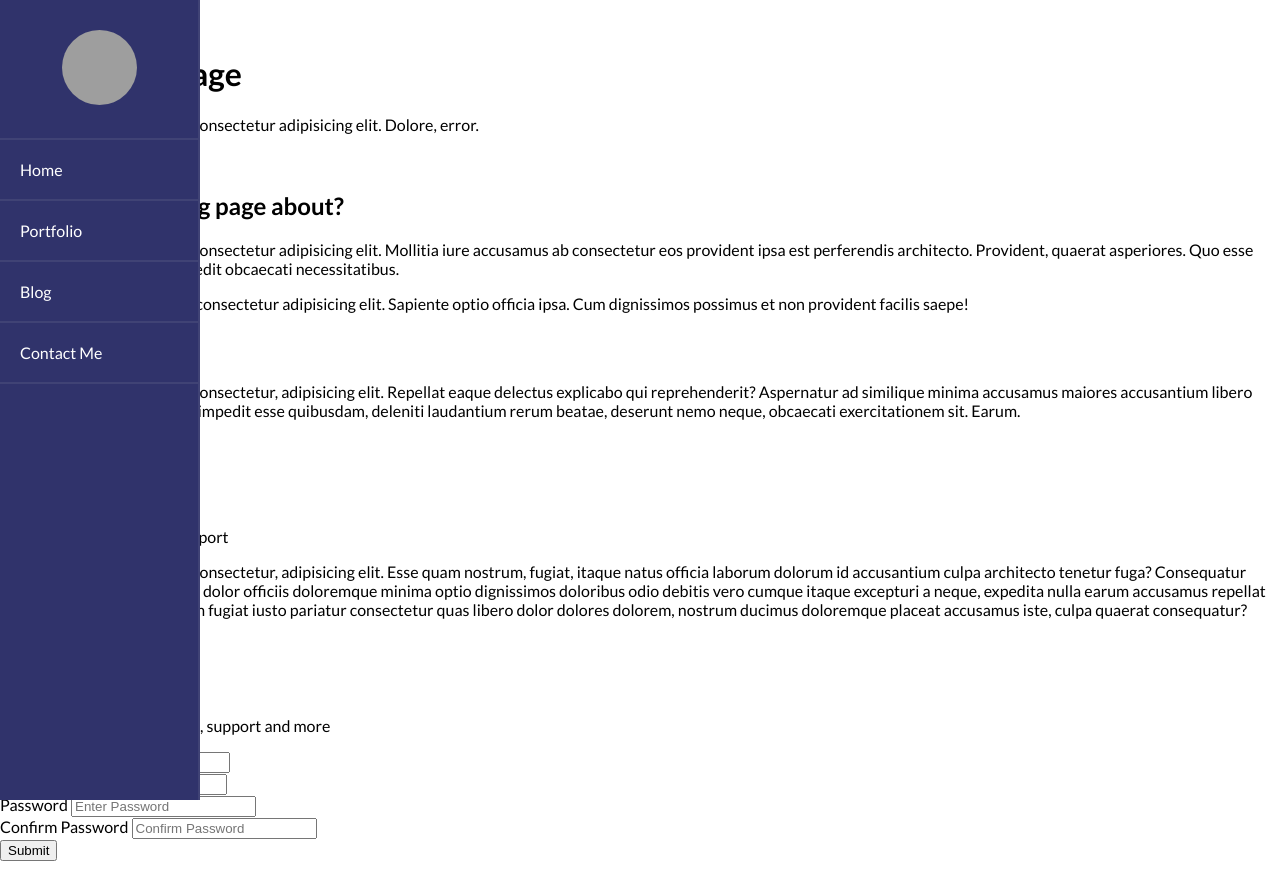
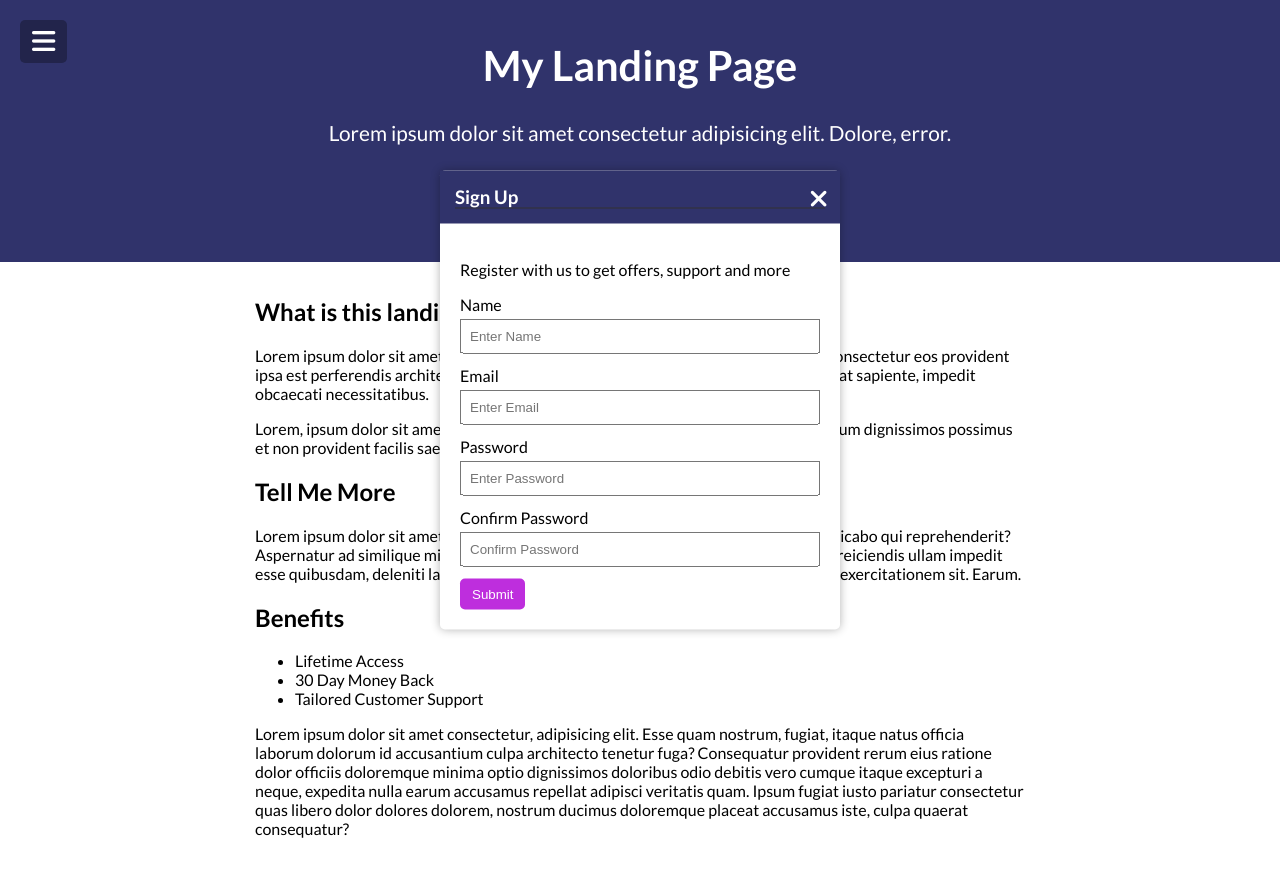
Before and after one commit to jaideepsiddula/modal-menu-slider, a plain HTML site: page index.html in a window 1280 px wide. Drawn offline with Linux system fonts and the light colour scheme; grey boxes are pictures that could not be loaded; a script that the page names is missing.

Commit message:
css almost done

```diff
--- a/style.css
+++ b/style.css
@@ -26,7 +26,7 @@ nav{
     top: 0;
     left: 0;
     z-index: 100;
-    /*transform: translateX(-100%);*/
+    transform: translateX(-100%);
 }
 nav .logo{
     padding: 30px 0;
@@ -58,3 +58,103 @@ nav ul li a{
 nav ul li a:hover {
     text-decoration: underline;
 }
+header{
+    background-color: var(--primary-color);
+    color: #fff;
+    font-size: 130%;
+    position: relative;
+    padding: 40px 15px;
+    text-align: center;
+}
+
+header h1{
+    margin: 0;
+}
+header p{
+    margin: 30px 0;
+}
+
+button, input[type='submit']{
+    background-color: var(--secondary-color);
+    border: 0;
+    border-radius: 5px;
+    color: #fff;
+    cursor:pointer;
+    padding: 8px 12px;
+}
+
+button:focus{
+    outline:none;
+}
+.toggle {
+    background-color: rgba(0, 0, 0, 0.3);
+    position: absolute;
+    top: 20px;
+    left: 20px;
+}
+.cta-btn{
+    padding: 12px 30px;
+    font-size: 20px;
+}
+.container{
+    padding: 15px;
+    margin: 0 auto;
+    max-width: 100%;
+    width: 800px;
+}
+.modal-container{
+    background-color: rgba(0,0,0, 0.6);
+    /*display: none;
+    position:fixed;*/
+    top: 0;
+    bottom: 0;
+    left: 0;
+    bottom: 0;
+}
+
+.modal{
+    background-color: #fff;
+    border-radius: 5px;
+    box-shadow: 0 0 10px rgba(0, 0, 0, 0.3);
+    position: absolute;
+    top:50%;
+    left: 50%;
+    transform: translate(-50%, -50%);
+    max-width: 100%;
+    width: 400px;
+}
+
+.modal-header{
+    background-color: var(--primary-color);
+    color: #fff;
+    padding: 15px;
+}
+.modal-header h3{
+    margin: 0px;
+    border-bottom: 1px solid #333;
+}
+.modal-content{
+    padding: 20px;
+}
+
+.modal-form div {
+    margin: 12px 0;
+  }
+
+  .modal-form label {
+    display: block;
+    margin-bottom: 5px;
+  }
+
+  .modal-form .form-input {
+    padding: 8px;
+    width: 100%;
+  }
+
+.close-btn{
+    background: transparent;
+    position: absolute;
+    top: 6px;
+    right: 0;
+    font-size: 25px;
+}
```
